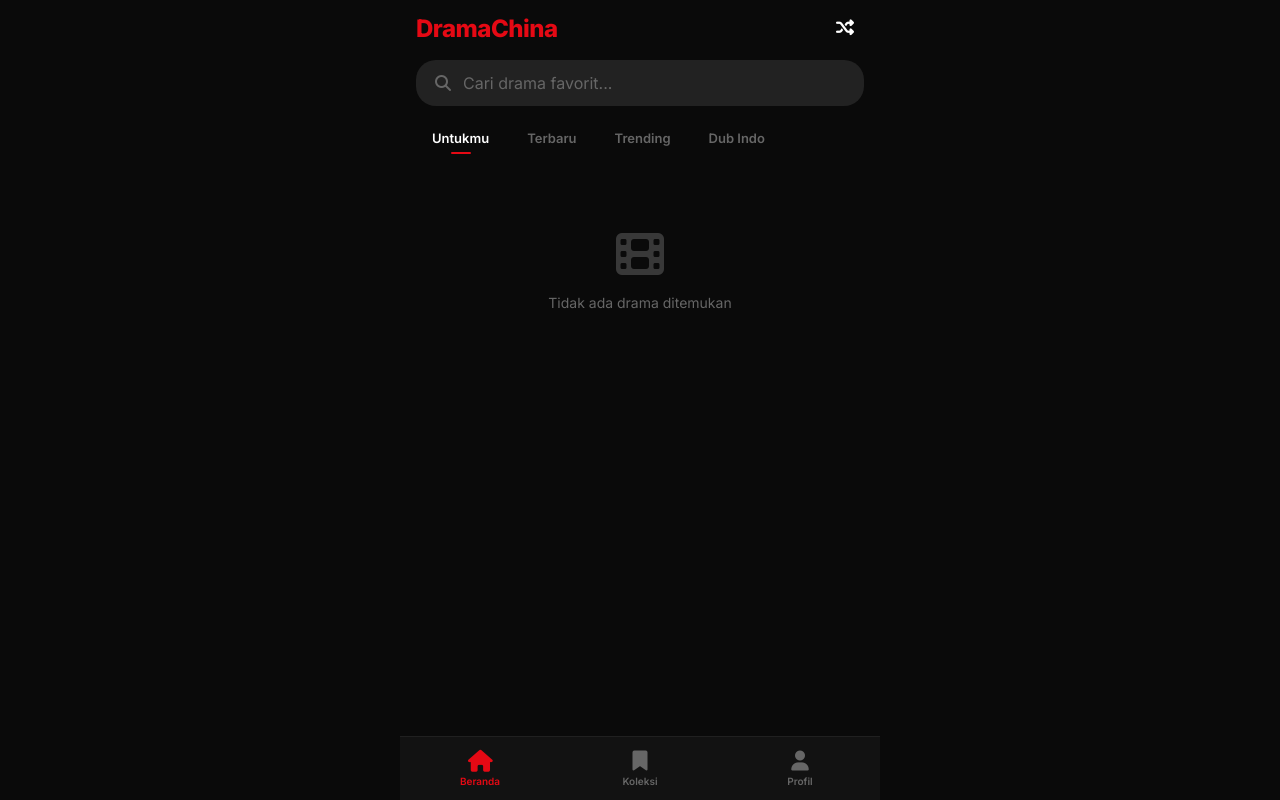
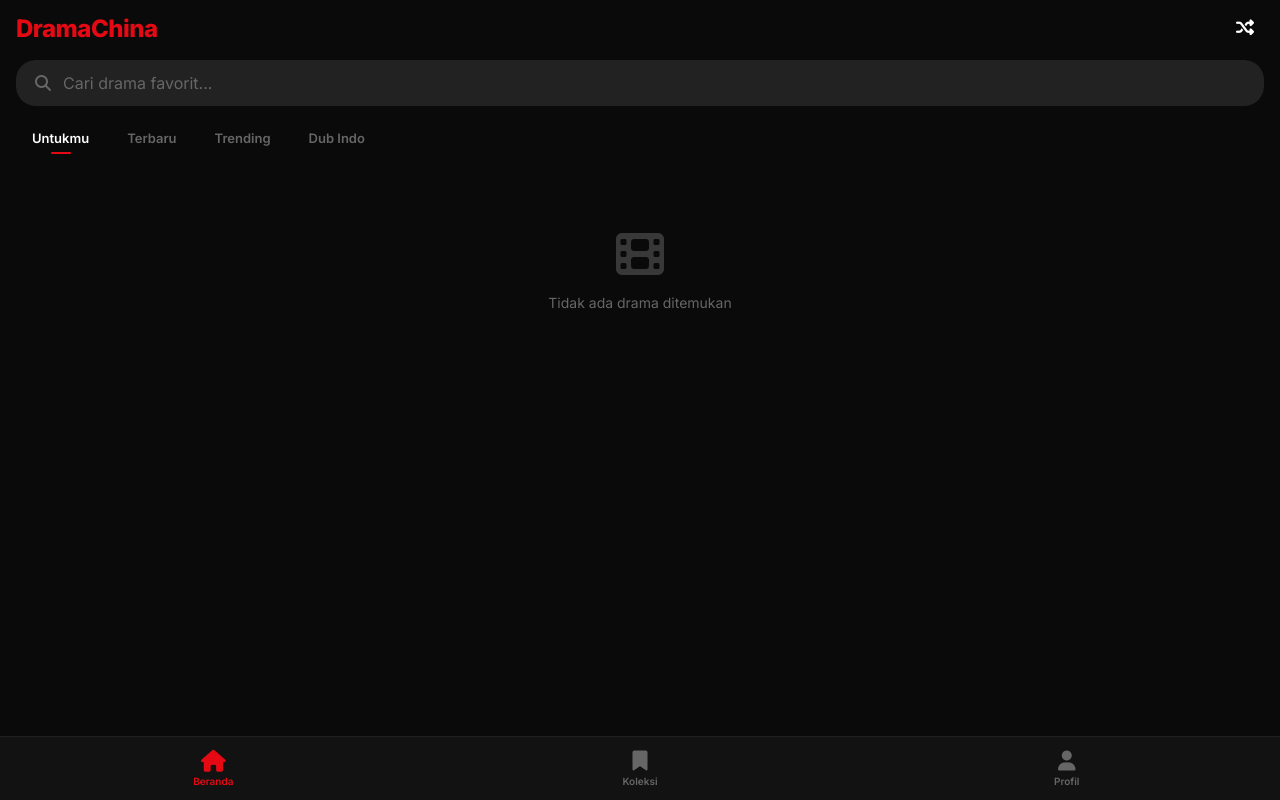
Before and after one commit to dugongyete-ui/Drm-chn, a Flask app: page / in a window 1280 px wide. Run offline with Flask 3, Linux system fonts and the light colour scheme; data that the repository does not hold is empty; some libraries are stand-ins or nearby versions.

Commit message:
Improve script and app responsiveness for better user experience
Fix install.sh script for Python detection, improve mobile responsiveness by adjusting CSS for #app and .bottom-nav, and add package installation using pip3.

Replit-Commit-Author: Agent
Replit-Commit-Session-Id: b0a1f01e-dd3c-4c3c-a2c0-511a537a4377
Replit-Commit-Checkpoint-Type: intermediate_checkpoint
Replit-Commit-Event-Id: 0f18aa21-04b6-4fe9-8c3b-9f89b39f679a
Replit-Helium-Checkpoint-Created: true

```diff
--- a/static/css/style.css
+++ b/static/css/style.css
@@ -43,9 +43,11 @@ body {
 }
 
 #app {
-    max-width: 480px;
+    width: 100%;
+    max-width: 100%;
     margin: 0 auto;
     min-height: 100vh;
+    min-height: 100dvh;
     position: relative;
     padding-bottom: var(--nav-height);
 }
@@ -1080,10 +1082,8 @@ body {
 .bottom-nav {
     position: fixed;
     bottom: 0;
-    left: 50%;
-    transform: translateX(-50%);
+    left: 0;
     width: 100%;
-    max-width: 480px;
     background: rgba(20, 20, 20, 0.95);
     backdrop-filter: blur(20px);
     -webkit-backdrop-filter: blur(20px);
```
Also changed, not shown: attached_assets/Screenshot_2026-02-10-23-34-23-584_com.android.chrome_1770741707366.jpg (added), attached_assets/Screenshot_2026-02-10-23-41-33-080_com.android.chrome_1770741707321.jpg (added), 1 other file.
